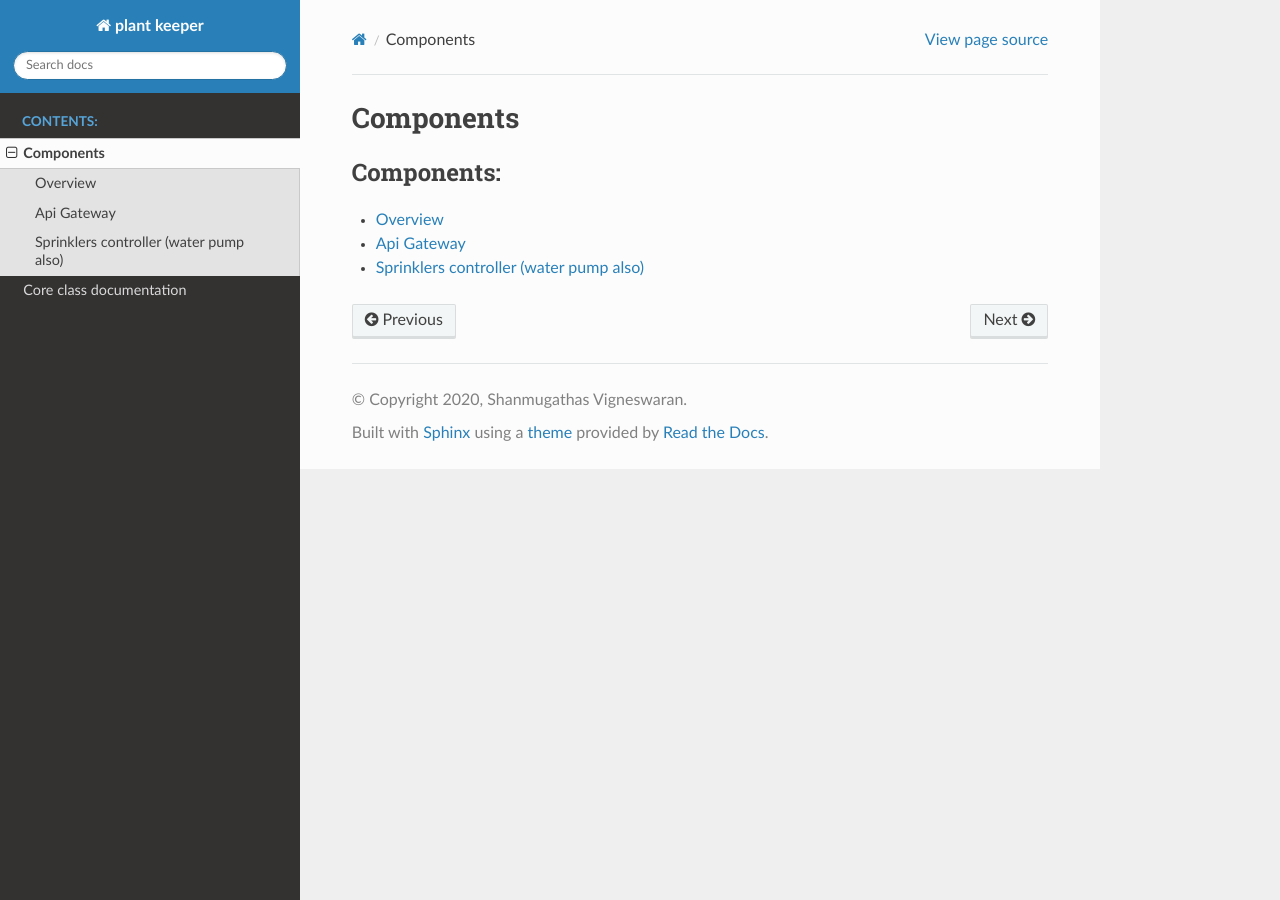
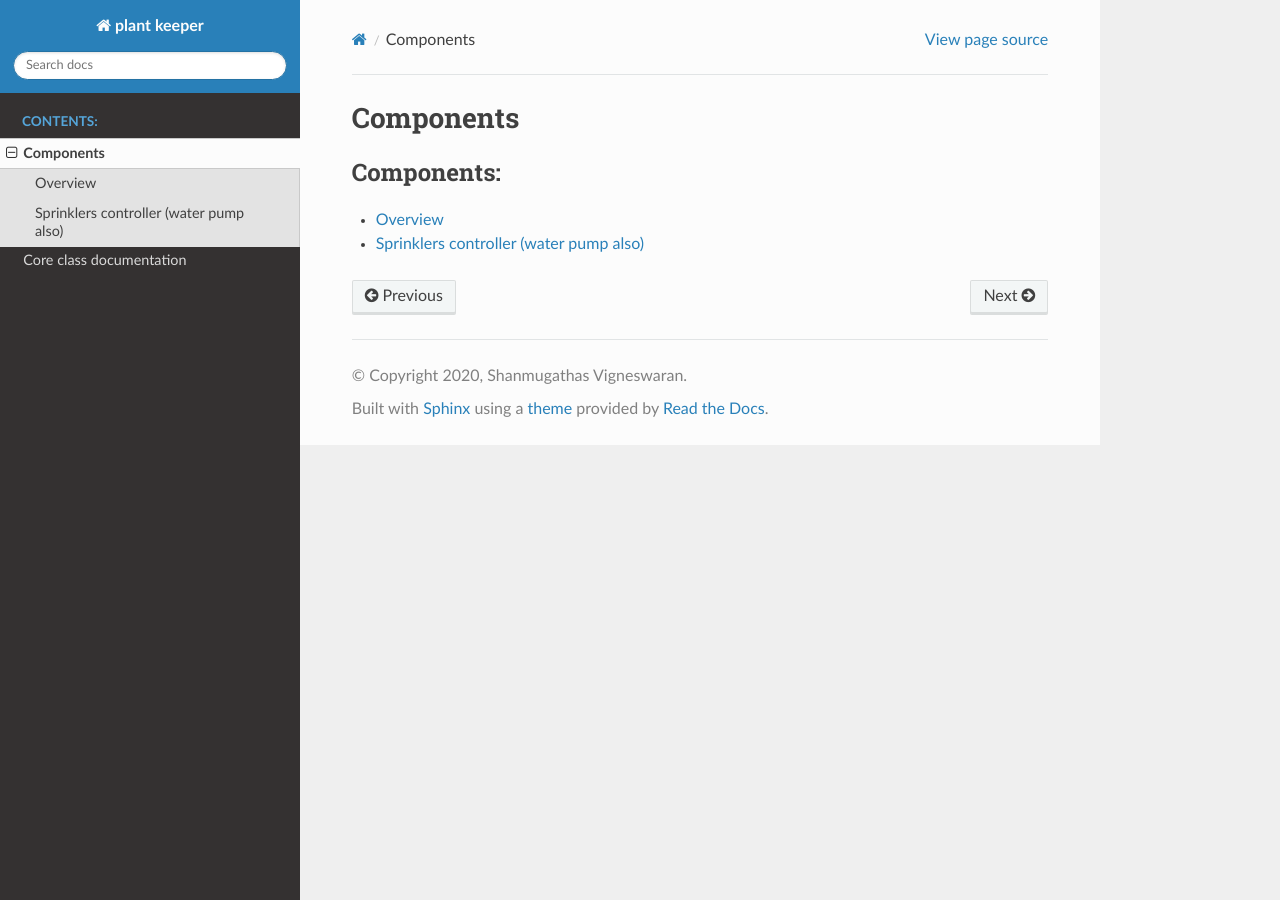
Before and after one commit to One-Green/core-api-gateway, a Sphinx documentation site: the page built from docs/components/index.rst, in a window 1280 px wide. Built offline with Sphinx 7.4.7 and the Read the Docs theme 2.0.0, drawn with Linux system fonts in a browser that asks for light colours.

Commit message:
docs(docs/components/*.rst): updates

```diff
--- a/docs/components/api_gateway.rst
+++ /dev/null
@@ -1,3 +0,0 @@
-***********
-Api Gateway
-***********
--- a/docs/components/index.rst
+++ b/docs/components/index.rst
@@ -8,5 +8,4 @@ Components
    :caption: Components:
 
    overview
-   api_gateway
    sprinklers_controller
--- a/docs/components/overview.rst
+++ b/docs/components/overview.rst
@@ -1,9 +1,6 @@
 ********
 Overview
 ********
-
-
-.. _figure:
 
 .. figure:: ../images/flow.png
     :height: 100
--- a/docs/components/sprinklers_controller.rst
+++ b/docs/components/sprinklers_controller.rst
@@ -1,8 +1,6 @@
 ***************************************
 Sprinklers controller (water pump also)
 ***************************************
-
-.. _figure:
 
 .. figure:: ../images/sprinklers.png
     :height: 100
```
